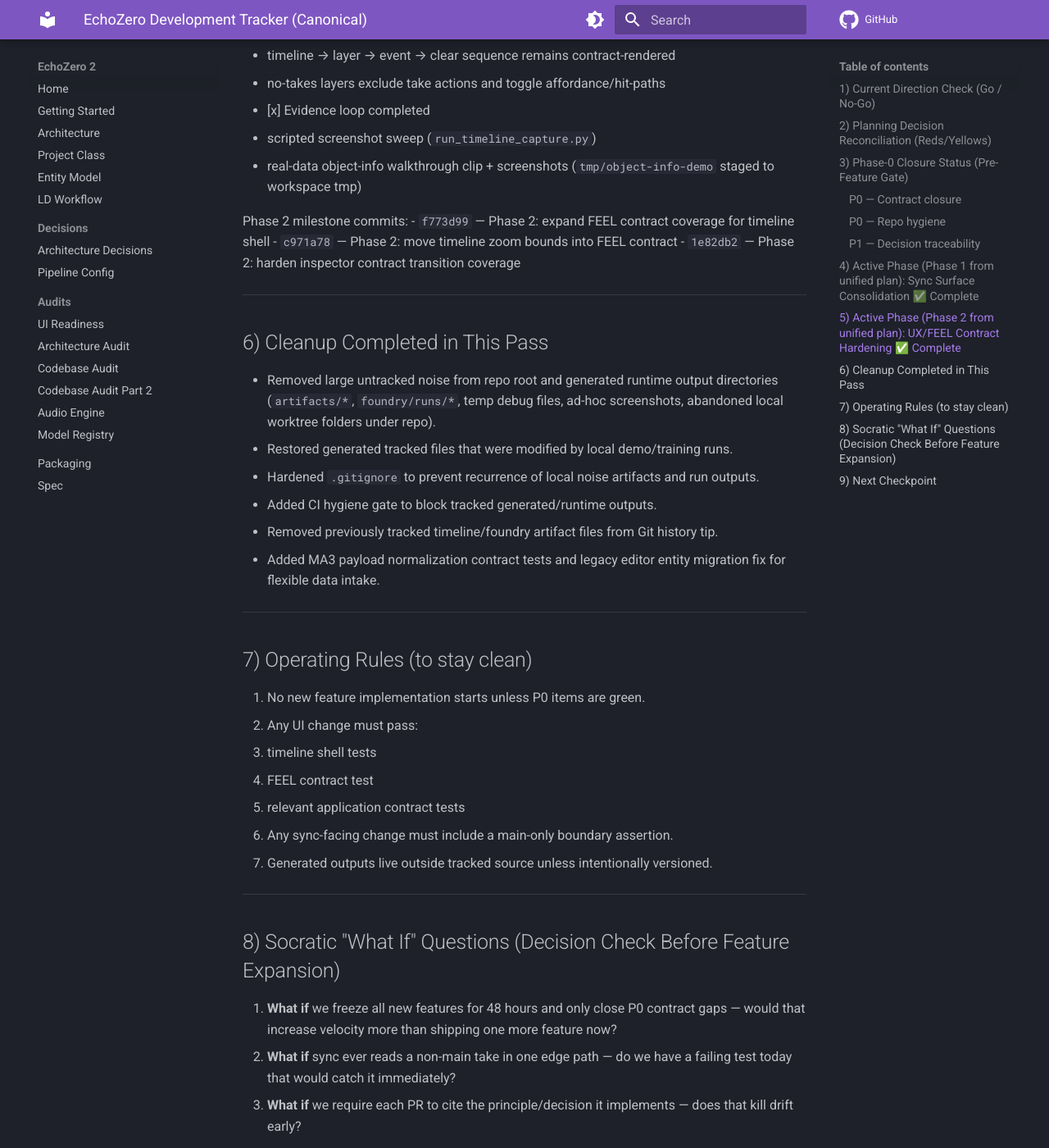
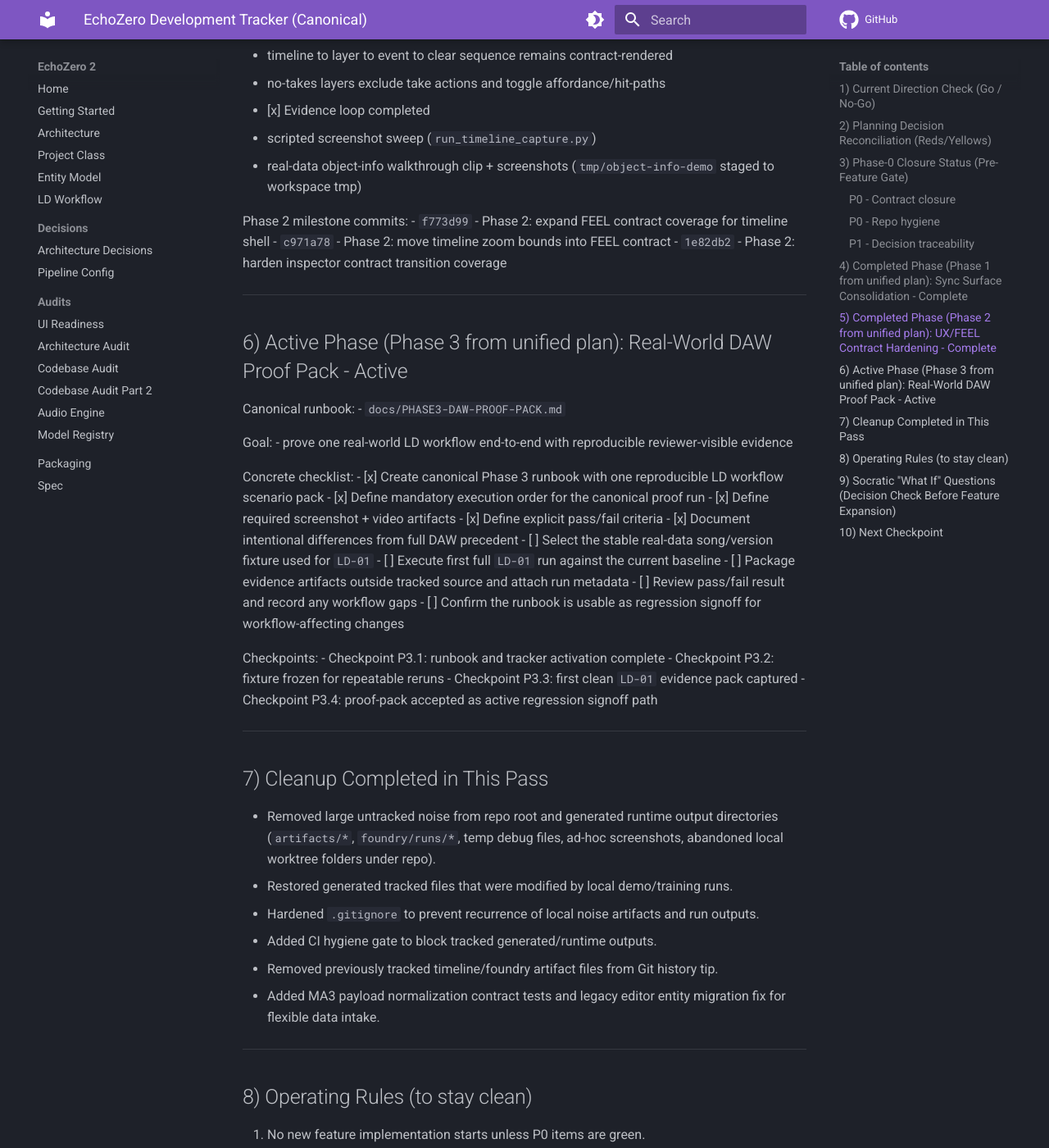
Before and after one commit to gdennen0/EchoZero, an MkDocs documentation site: the page built from docs/DEVELOPMENT-TRACKER.md, in a window 1280 px wide and 1400 px high, scrolled down 3328 px. Shown: the whole window at 82% size. Built offline with MkDocs 1.6.1 and Material for MkDocs 9.7.7, drawn with Linux system fonts in a browser that asks for light colours; comment, search, counter and statistics services are not loaded; some of the changed text lies outside the part shown.

Commit message:
Phase 3: initialize DAW proof-pack runbook and tracker

````diff
--- a/docs/DEVELOPMENT-TRACKER.md
+++ b/docs/DEVELOPMENT-TRACKER.md
@@ -10,13 +10,14 @@ If this tracker conflicts with the canonical implementation plan, update this tr
 
 ## 1) Current Direction Check (Go / No-Go)
 
-**Direction:** ✅ Correct
+**Direction:** OK
 - Main take truth model is preserved
 - UI contract is becoming explicit and shared
 - Real-data playback is part of verification (not mock-only)
 
-**Readiness to add features:** ✅ Ready for next feature tranche
-- P0 contract + hygiene gate is green. Continue with contract-first execution discipline.
+**Readiness to add features:** Phase 3 proof-pack in progress
+- P0 contract + hygiene gate is green.
+- Phase 3 workflow-proof runbook is now the active gate before feature expansion re-opens.
 
 ---
 
@@ -26,35 +27,35 @@ Reference baseline: `docs/DISTILLATION-CONFORMANCE-AUDIT-2026-04-04.md`
 
 | ID | Topic | Prior | Current | Evidence | Action |
 |---|---|---:|---:|---|---|
-| A4 | Main-is-truth vs active-take truth leak | 🔴 | ✅ Closed | `echozero/application/timeline/orchestrator.py` (`SelectTake` selection-only), `echozero/application/timeline/assembler.py` (main take drives parent row), tests in `tests/application/test_timeline_assembler_contract.py` | none |
-| A7 | FEEL contract drift / magic numbers | 🔴 | ✅ Closed (baseline) | `tests/ui/test_timeline_feel_contract.py` green | keep FEEL as required gate for UI changes |
-| A9 | Legacy terminology drift (now standardizing on Take) | 🔴 | ✅ Closed | Documentation updated to use Take terminology for timeline variation model | keep this as an ongoing docs hygiene check |
-| A5 | SongVersion rebuild_plan persistence | 🟡 | ✅ Closed | schema v4 + repo persistence + session update path + round-trip test (`tests/test_song_version_rebuild_plan.py`) | none |
-| A6 | Sync boundary (main-only) proof | 🟡 | ✅ Closed | Sync harness covers apply/push path (`tests/unit/test_ma3_event_contract.py`), pull/reconnect divergence state handling (`tests/unit/test_multitrack_sync_coalesce.py`), and external MA3 fixture replay at app boundary (`tests/unit/test_ma3_fixture_replay.py`) | keep live-console soak as non-blocking operational verification |
-| A10 | Real-data stems progression | 🟡 | ✅ Operational | real-data runs + visual proof loops active | continue during new feature work |
+| A4 | Main-is-truth vs active-take truth leak | Red | Closed | `echozero/application/timeline/orchestrator.py` (`SelectTake` selection-only), `echozero/application/timeline/assembler.py` (main take drives parent row), tests in `tests/application/test_timeline_assembler_contract.py` | none |
+| A7 | FEEL contract drift / magic numbers | Red | Closed (baseline) | `tests/ui/test_timeline_feel_contract.py` green | keep FEEL as required gate for UI changes |
+| A9 | Legacy terminology drift (now standardizing on Take) | Red | Closed | Documentation updated to use Take terminology for timeline variation model | keep this as an ongoing docs hygiene check |
+| A5 | SongVersion rebuild_plan persistence | Yellow | Closed | schema v4 + repo persistence + session update path + round-trip test (`tests/test_song_version_rebuild_plan.py`) | none |
+| A6 | Sync boundary (main-only) proof | Yellow | Closed | Sync harness covers apply/push path (`tests/unit/test_ma3_event_contract.py`), pull/reconnect divergence state handling (`tests/unit/test_multitrack_sync_coalesce.py`), and external MA3 fixture replay at app boundary (`tests/unit/test_ma3_fixture_replay.py`) | keep live-console soak as non-blocking operational verification |
+| A10 | Real-data stems progression | Yellow | Operational | real-data runs + visual proof loops active | continue during new feature work |
 
 ---
 
 ## 3) Phase-0 Closure Status (Pre-Feature Gate)
 
-### P0 — Contract closure
+### P0 - Contract closure
 - [x] Persist `SongVersionRecord.rebuild_plan` in SQLite and verify round-trip tests
 - [x] Add explicit sync-boundary tests proving main-only sync semantics
 - [x] Finish terminology sweep: replace legacy timeline variation terms with Take terminology
 
-### P0 — Repo hygiene
+### P0 - Repo hygiene
 - [x] Keep working tree clean (no generated artifacts/log churn in Git status)
 - [x] Resolve local ACL-blocked temp folder warning (`.pytest-foundry-tmp/`) so `git status` is warning-free
 - [x] Remove tracked runtime artifacts (`artifacts/*`) from source control
 
-### P1 — Decision traceability
+### P1 - Decision traceability
 - [x] For each new feature, add one-line mapping: "which principle/decision does this implement?" (PR template added)
 - [x] Keep this tracker as the only active backlog/status file
 - [x] Add CI repo hygiene guard (`scripts/check_repo_hygiene.py` + workflow)
 
 ---
 
-## 4) Active Phase (Phase 1 from unified plan): Sync Surface Consolidation ✅ Complete
+## 4) Completed Phase (Phase 1 from unified plan): Sync Surface Consolidation - Complete
 
 - [x] Add concrete app-layer `SyncService` adapters (`InMemorySyncService`, `MA3SyncAdapter`) in `echozero/application/sync/adapters.py`
 - [x] Add adapter contract tests (`tests/application/test_sync_adapters.py`)
@@ -64,7 +65,7 @@ Reference baseline: `docs/DISTILLATION-CONFORMANCE-AUDIT-2026-04-04.md`
 
 ---
 
-## 5) Active Phase (Phase 2 from unified plan): UX/FEEL Contract Hardening ✅ Complete
+## 5) Completed Phase (Phase 2 from unified plan): UX/FEEL Contract Hardening - Complete
 
 - [x] FEEL shell contract baseline expanded (`tests/ui/test_timeline_feel_contract.py`)
   - ruler height asserted from FEEL
@@ -75,20 +76,49 @@ Reference baseline: `docs/DISTILLATION-CONFORMANCE-AUDIT-2026-04-04.md`
   - `TIMELINE_ZOOM_MAX_PPS`
   - wired in `echozero/ui/qt/timeline/widget.py`
 - [x] Inspector contract transition coverage expanded
-  - timeline → layer → event → clear sequence remains contract-rendered
+  - timeline to layer to event to clear sequence remains contract-rendered
   - no-takes layers exclude take actions and toggle affordance/hit-paths
 - [x] Evidence loop completed
   - scripted screenshot sweep (`run_timeline_capture.py`)
   - real-data object-info walkthrough clip + screenshots (`tmp/object-info-demo` staged to workspace tmp)
 
 Phase 2 milestone commits:
-- `f773d99` — Phase 2: expand FEEL contract coverage for timeline shell
-- `c971a78` — Phase 2: move timeline zoom bounds into FEEL contract
-- `1e82db2` — Phase 2: harden inspector contract transition coverage
+- `f773d99` - Phase 2: expand FEEL contract coverage for timeline shell
+- `c971a78` - Phase 2: move timeline zoom bounds into FEEL contract
+- `1e82db2` - Phase 2: harden inspector contract transition coverage
 
 ---
 
-## 6) Cleanup Completed in This Pass
+## 6) Active Phase (Phase 3 from unified plan): Real-World DAW Proof Pack - Active
+
+Canonical runbook:
+- `docs/PHASE3-DAW-PROOF-PACK.md`
+
+Goal:
+- prove one real-world LD workflow end-to-end with reproducible reviewer-visible evidence
+
+Concrete checklist:
+- [x] Create canonical Phase 3 runbook with one reproducible LD workflow scenario pack
+- [x] Define mandatory execution order for the canonical proof run
+- [x] Define required screenshot + video artifacts
+- [x] Define explicit pass/fail criteria
+- [x] Document intentional differences from full DAW precedent
+- [ ] Select the stable real-data song/version fixture used for `LD-01`
+- [ ] Execute first full `LD-01` run against the current baseline
+- [ ] Package evidence artifacts outside tracked source and attach run metadata
+- [ ] Review pass/fail result and record any workflow gaps
+- [ ] Confirm the runbook is usable as regression signoff for workflow-affecting changes
+
+Checkpoints:
+- Checkpoint P3.1: runbook and tracker activation complete
+- Checkpoint P3.2: fixture frozen for repeatable reruns
+- Checkpoint P3.3: first clean `LD-01` evidence pack captured
+- Checkpoint P3.4: proof-pack accepted as active regression signoff path
+
+---
+
+## 7) Cleanup Completed in This Pass
+
 - Removed large untracked noise from repo root and generated runtime output directories (`artifacts/*`, `foundry/runs/*`, temp debug files, ad-hoc screenshots, abandoned local worktree folders under repo).
 - Restored generated tracked files that were modified by local demo/training runs.
 - Hardened `.gitignore` to prevent recurrence of local noise artifacts and run outputs.
@@ -107,19 +137,20 @@ Phase 2 milestone commits:
    - relevant application contract tests
 3. Any sync-facing change must include a main-only boundary assertion.
 4. Generated outputs live outside tracked source unless intentionally versioned.
+5. Workflow-affecting changes in Phase 3 must reference the canonical DAW proof-pack runbook for signoff.
 
 ---
 
-## 8) Socratic "What If" Questions (Decision Check Before Feature Expansion)
+## 9) Socratic "What If" Questions (Decision Check Before Feature Expansion)
 
-1. **What if** we freeze all new features for 48 hours and only close P0 contract gaps — would that increase velocity more than shipping one more feature now?
-2. **What if** sync ever reads a non-main take in one edge path — do we have a failing test today that would catch it immediately?
-3. **What if** we require each PR to cite the principle/decision it implements — does that kill drift early?
-4. **What if** we split Foundry runtime outputs to an external data root by default — do we reduce repo entropy permanently?
-5. **What if** we define a hard acceptance gate: "no warning/noise in `git status`, no feature merge" — would this prevent spaghetti from re-accumulating?
+1. **What if** we freeze all new features for 48 hours and only close P0 contract gaps - would that increase velocity more than shipping one more feature now?
+2. **What if** sync ever reads a non-main take in one edge path - do we have a failing test today that would catch it immediately?
+3. **What if** we require each PR to cite the principle/decision it implements - does that kill drift early?
+4. **What if** we split Foundry runtime outputs to an external data root by default - do we reduce repo entropy permanently?
+5. **What if** we define a hard acceptance gate: "no warning/noise in `git status`, no feature merge" - would this prevent spaghetti from re-accumulating?
 
 ---
 
-## 9) Next Checkpoint
+## 10) Next Checkpoint
 
-Phase 2 complete. Next checkpoint: Phase 3 DAW proof-pack execution order and acceptance criteria signoff.
+Phase 3 active. Next checkpoint: freeze the `LD-01` fixture and capture the first clean evidence pack under the canonical runbook.
--- /dev/null
+++ b/docs/PHASE3-DAW-PROOF-PACK.md
@@ -0,0 +1,167 @@
+# Phase 3: Real-World DAW Proof Pack
+
+_Date: 2026-04-10_
+
+## Purpose
+
+Phase 3 proves workflow fitness against one canonical LD scenario, not just unit or contract correctness.
+
+This runbook is the reproducible signoff pack for:
+- reviewer-visible workflow proof
+- regression reruns after behavior changes
+- documenting where EchoZero intentionally does not mimic a full DAW
+
+Canonical planning authority remains `docs/UNIFIED-IMPLEMENTATION-PLAN.md`.
+
+## Canonical Scenario Pack
+
+### Scenario name
+
+`LD-01: song ingest -> extract all -> review/edit -> divergence decision -> MA3 sync decision`
+
+### Workflow intent
+
+This scenario reflects the real operating path for one song version in an LD programming pass:
+1. add or open the target song/version
+2. run Extract All on the current source
+3. review generated timeline content and inspector state
+4. make one deliberate edit pass on cues/takes
+5. force one divergence situation that requires an explicit decision
+6. complete one MA3 push or pull decision from the main take boundary
+
+### Preconditions
+
+- Use one stable real-data song fixture for reruns. Do not swap audio or MA3 fixture mid-proof.
+- Start from a clean EchoZero application state for the selected project/session.
+- The song version used for proof must already have:
+  - resolvable source media
+  - deterministic enough fixture inputs to reproduce screenshots
+  - MA3 connectivity path or replay fixture available for the sync decision step
+- Record the fixture identifiers used for the run in the evidence folder README or capture notes.
+
+## Required Execution Order
+
+Run the scenario in this exact order. Do not reorder steps if the run is intended to count as Phase 3 evidence.
+
+1. Launch EchoZero and open the project containing the proof song/version.
+2. Capture a pre-run screenshot showing the initial timeline/editor state.
+3. Add the target song/version if it does not already exist in the project.
+4. Enter the song/version and confirm the expected source is attached.
+5. Run `Extract All`.
+6. Wait for extraction completion and capture a screenshot of the resulting populated timeline.
+7. Perform a review pass:
+   - inspect generated layers/events
+   - click through inspector-visible selections
+   - confirm the shell remains coherent under real data
+8. Perform one intentional edit pass:
+   - adjust at least one cue/event decision
+   - if takes are involved, confirm the main-take truth model still drives parent-row truth
+9. Create or expose one divergence case that requires user judgment.
+10. Capture a screenshot of the divergence state before resolution.
+11. Resolve the divergence through the intended EchoZero path.
+12. Trigger one MA3 sync decision:
+   - push if EchoZero is authoritative for the current state
+   - pull/reconcile if the external state is the authority for the test case
+13. Capture a screenshot of the post-decision state.
+14. Record one continuous video covering at minimum steps 5 through 13.
+15. Save all artifacts into the run evidence folder and mark the run pass/fail.
+
+## Required Artifacts
+
+Each counted run must produce all artifacts below.
+
+### Screenshots
+
+- `01-initial-state.png`
+- `02-post-extract-all.png`
+- `03-divergence-visible.png`
+- `04-post-resolution-or-sync.png`
+
+Screenshots must clearly show the relevant timeline/editor state, not just the desktop shell.
+
+### Video
+
+- `phase3-ld-01-walkthrough.mp4`
+
+Video requirements:
+- one continuous capture
+- covers extraction, review/edit activity, divergence visibility, and sync decision
+- no cuts that hide a state transition relevant to pass/fail
+
+### Run metadata
+
+- fixture identifiers used
+- date of execution
+- operator
+- app revision / commit under test
+- pass/fail result
+- concise notes for any observed gap
+
+## Pass / Fail Criteria
+
+The scenario passes only if every item below is true.
+
+### Pass criteria
+
+- The run followed the required execution order without skipping a mandatory step.
+- `Extract All` completed and produced reviewer-visible timeline content.
+- The review/edit pass completed without losing shell coherence or inspector truthfulness.
+- Any take-related edit preserved the main-take truth model at the parent-row level.
+- A divergence state became reviewer-visible before it was resolved.
+- The divergence was resolved through an explicit EchoZero path, not by hidden state reset.
+- The MA3 decision path operated only from the main-take boundary semantics already established in Phase 1.
+- All required screenshots and the continuous video were captured and retained with run metadata.
+
+### Automatic fail conditions
+
+- Missing any required artifact
+- Reordered or skipped mandatory workflow steps
+- Sync decision taken from non-main truth
+- Inspector/timeline state contradicts the underlying workflow state
+- Divergence resolved in a way the reviewer cannot observe
+- Run depends on ad-hoc manual cleanup not documented in metadata
+
+### Soft-fail / investigate conditions
+
+These do not automatically invalidate the runbook, but the run should not count as clean signoff until explained:
+- visual instability that does not change semantic truth
+- fixture-specific timing noise that still preserves workflow outcome
+- non-blocking operational friction during capture
+
+## Evidence Packaging
+
+Store each run in a dated evidence folder outside tracked source. Minimum structure:
+
+```text
+phase3-daw-proof/
+  2026-04-10-ld-01/
+    01-initial-state.png
+    02-post-extract-all.png
+    03-divergence-visible.png
+    04-post-resolution-or-sync.png
+    phase3-ld-01-walkthrough.mp4
+    run-notes.md
+```
+
+`run-notes.md` should contain the run metadata and a one-paragraph outcome summary.
+
+## Intentional Differences From DAW Precedent
+
+EchoZero uses DAW precedent as a behavior reference, not as an obligation to become a full DAW.
+
+Documented intentional differences for this proof pack:
+
+1. EchoZero is a cue/programming editor around a song source, not a general-purpose multitrack arranger.
+2. Main-take truth remains authoritative for sync and parent-row semantics even when alternate takes are visible for review.
+3. Video evidence is required as reviewer proof because some workflow confidence is interaction-based, but video is supporting evidence rather than the sole source of truth.
+4. Divergence handling is explicit and reviewer-visible; EchoZero should not silently auto-resolve state in places where the operator needs to make a show-control decision.
+5. The proof pack values one stable canonical scenario over broad DAW-style feature parity. Reproducibility beats surface-area breadth at this phase.
+
+## Phase 3 Exit Usage
+
+This runbook is considered active when:
+- the tracker marks Phase 3 in progress
+- new workflow-affecting changes reference this runbook for signoff
+- at least one clean rerunnable `LD-01` evidence pack exists for the current behavior baseline
+
+Phase 3 is complete when this runbook is being used as the regression signoff path for real-world workflow proof.
````
Also changed, not shown: other parts of docs/DEVELOPMENT-TRACKER.md (+1 -1 lines).
